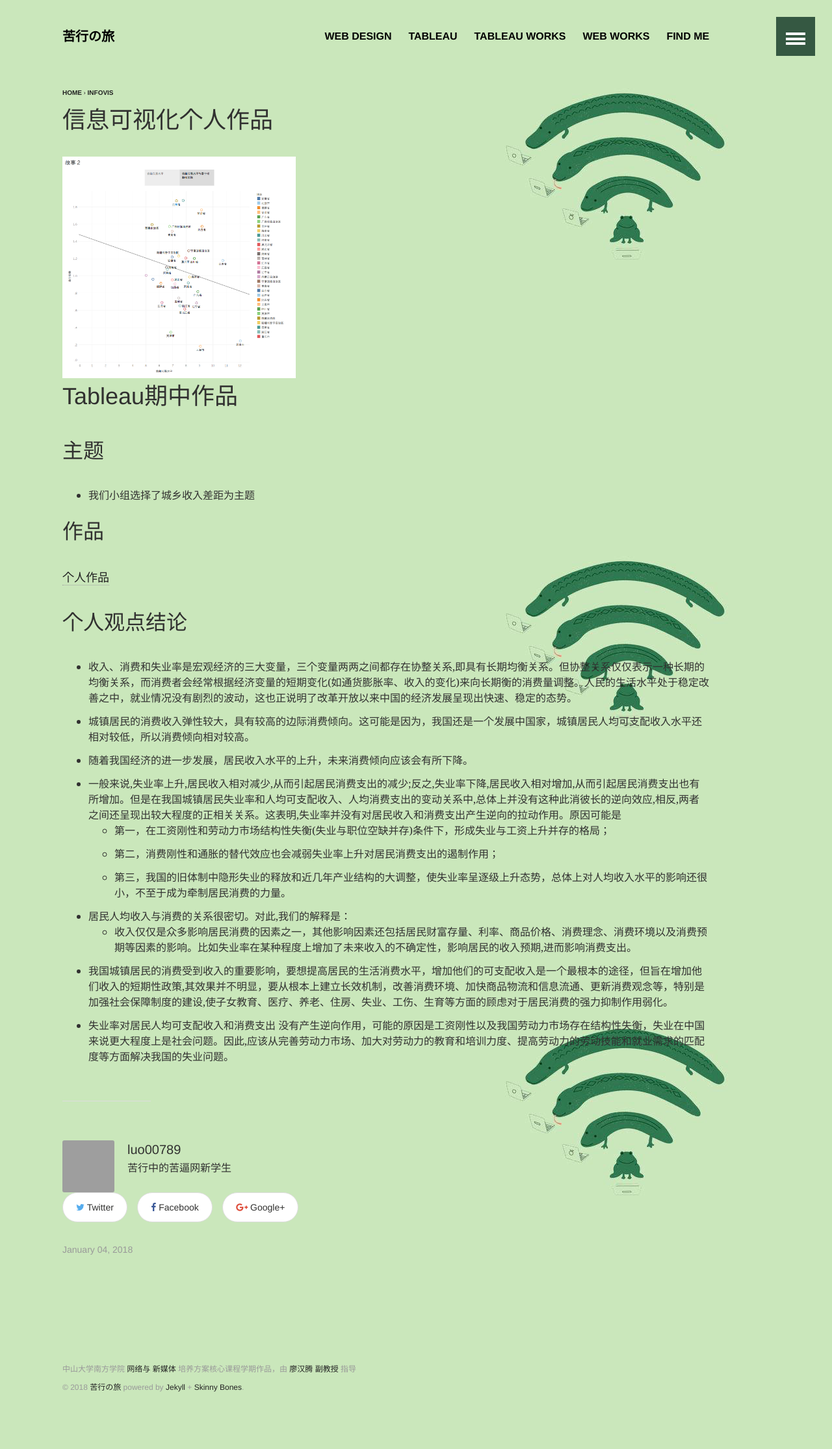
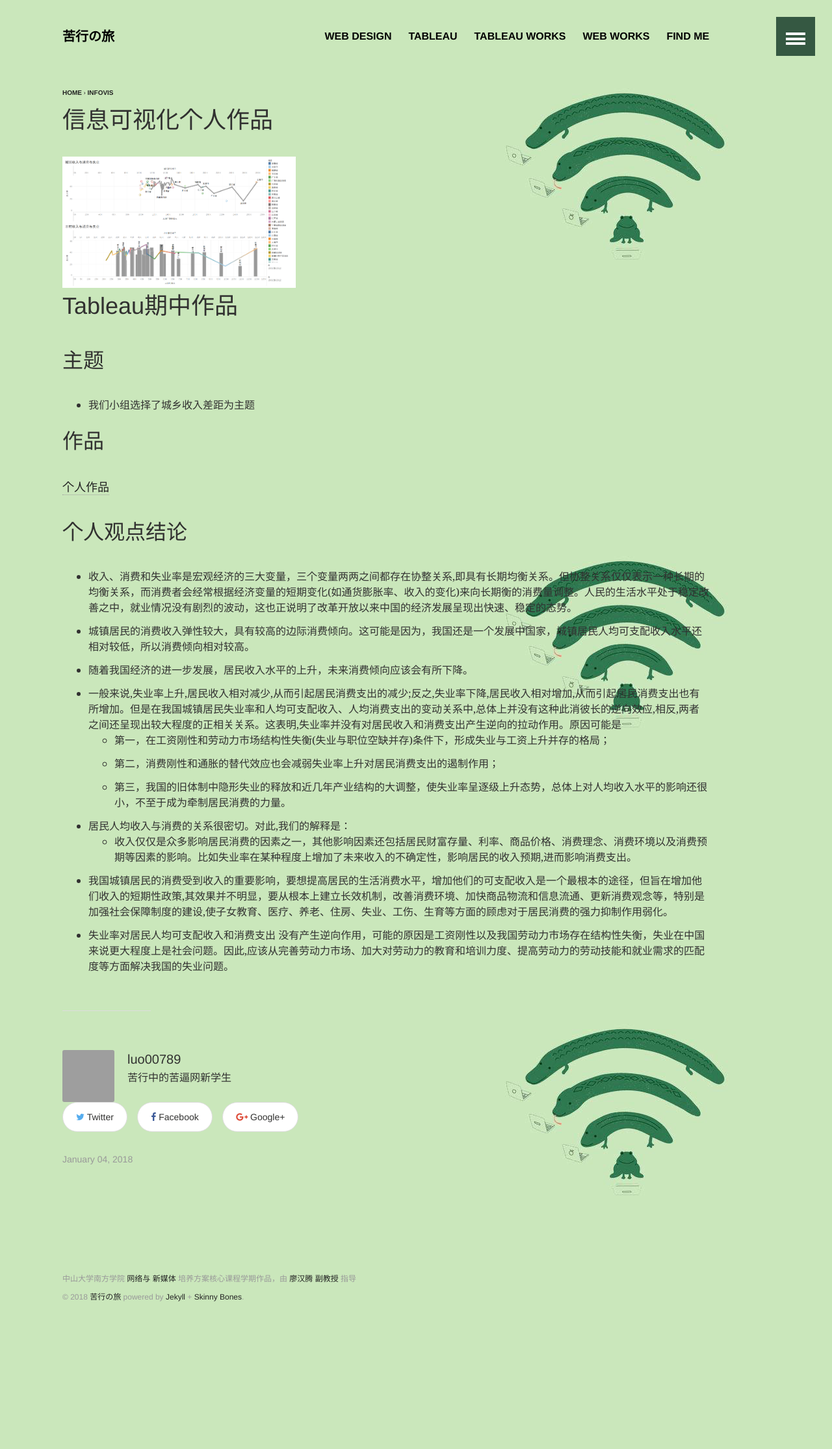
Before and after one commit to luo00789/luo00789.github.io, a Jekyll site: the page built from _posts/2018-01-05-tableau个人.md, in a window 1280 px wide. Shown: the whole page at 65% size. Built offline with Jekyll 4.4.1, drawn with Linux system fonts in a browser that asks for light colours; after the commit the page ends 2092 px from its top, so only the background shows below that.

Commit message:
添加图片

```diff
--- a/_posts/2018-01-05-tableau个人.md
+++ b/_posts/2018-01-05-tableau个人.md
@@ -4,8 +4,8 @@ title:  "信息可视化个人作品"
 date:   2018-01-04
 categories: infovis
 image:
-  teaser: tableau2.png
-  feature: tableau2.png
+  teaser: tableau3.png
+  feature: tableau3.png
 excerpt: 其实，我觉得吧，压力也没这么大
 ---
 
```
Also changed, not shown: images/tableau3.png (added).
